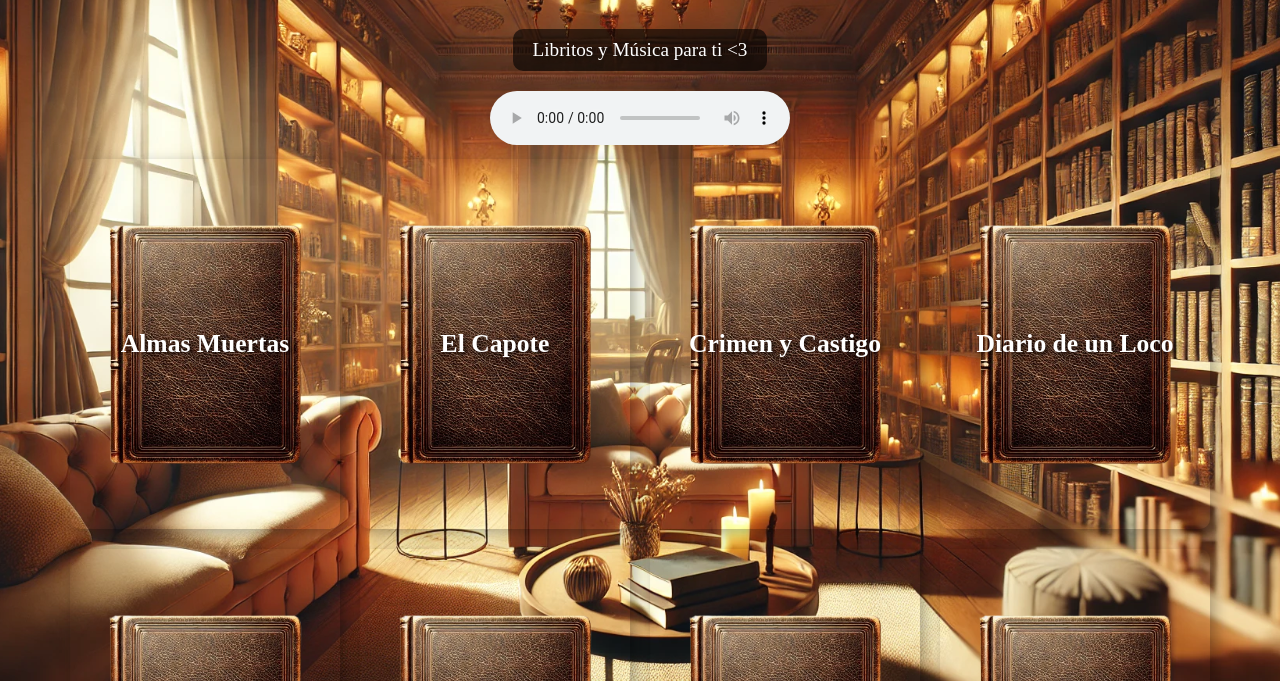
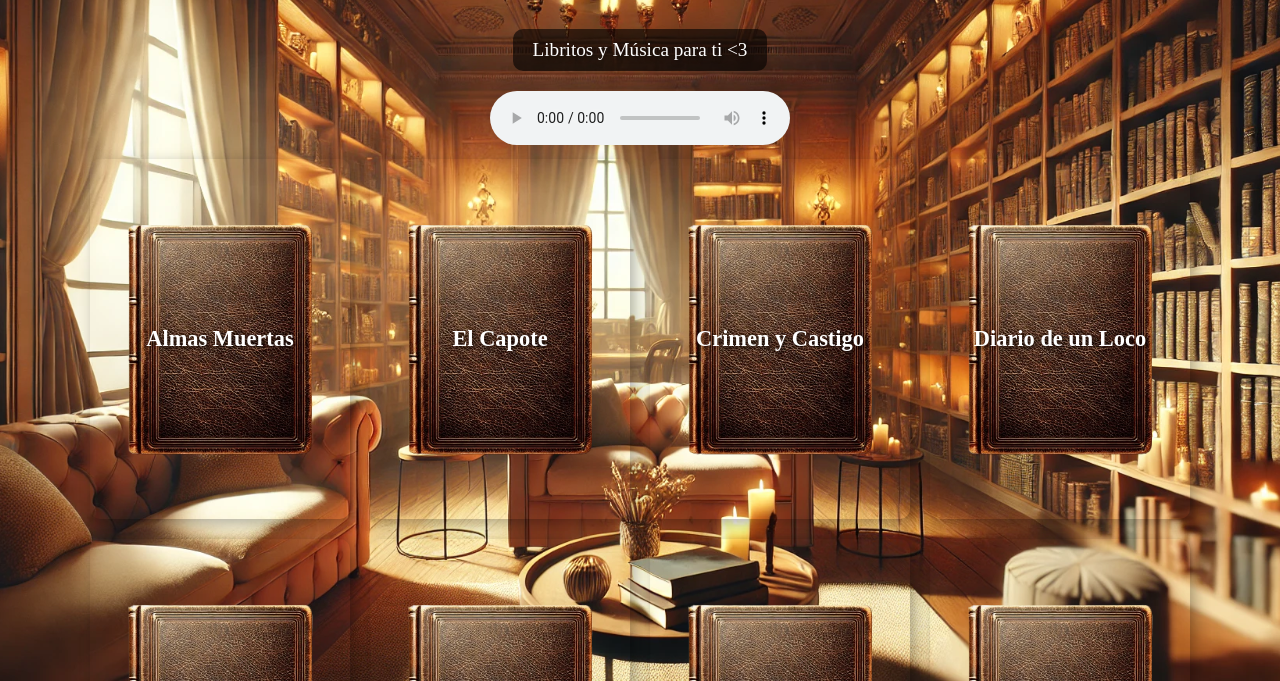
Before and after one commit to MAKG1306/LIBRERIA-DIGITAL, a plain HTML site: page index.html in a window 1280 px wide. Shown: the part 119-800 px from the top of the page. Drawn offline with Linux system fonts and the light colour scheme.

Commit message:
Update index.html

```diff
--- a/index.html
+++ b/index.html
@@ -54,16 +54,17 @@
     cursor: pointer;
     box-shadow: 5px 5px 15px rgba(0, 0, 0, 0.3);
     transition: transform 0.3s ease-in-out;
-            font-size: 1.6em;
+    font-size: 1.4em; /* Reduce un poco el tamaño para mejor ajuste */
     text-align: center;
-            padding: 10px;
+    padding: 5px; /* Reduce padding para más espacio interno */
     word-wrap: break-word;
     overflow-wrap: break-word;
-            max-width: 40%;
-            line-height: 1.2;
+    word-break: break-word;
+    white-space: normal;
+    max-width: 90%; /* Permite que el texto ocupe más espacio */
+    line-height: 1.1; /* Reduce el espacio entre líneas */
     display: flex;
     flex-direction: column;
-            white-space: normal;
 }
         .book:hover {
             transform: scale(1.1);
```
Lines whose indentation alone changed are shown as unchanged.
